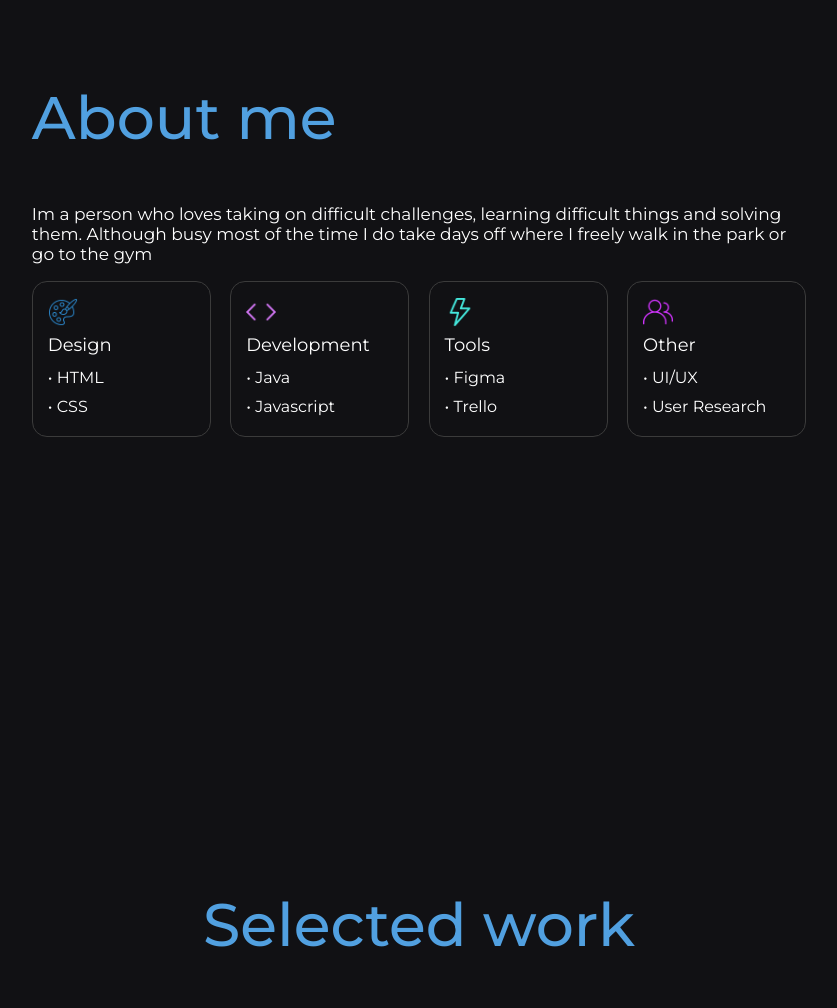
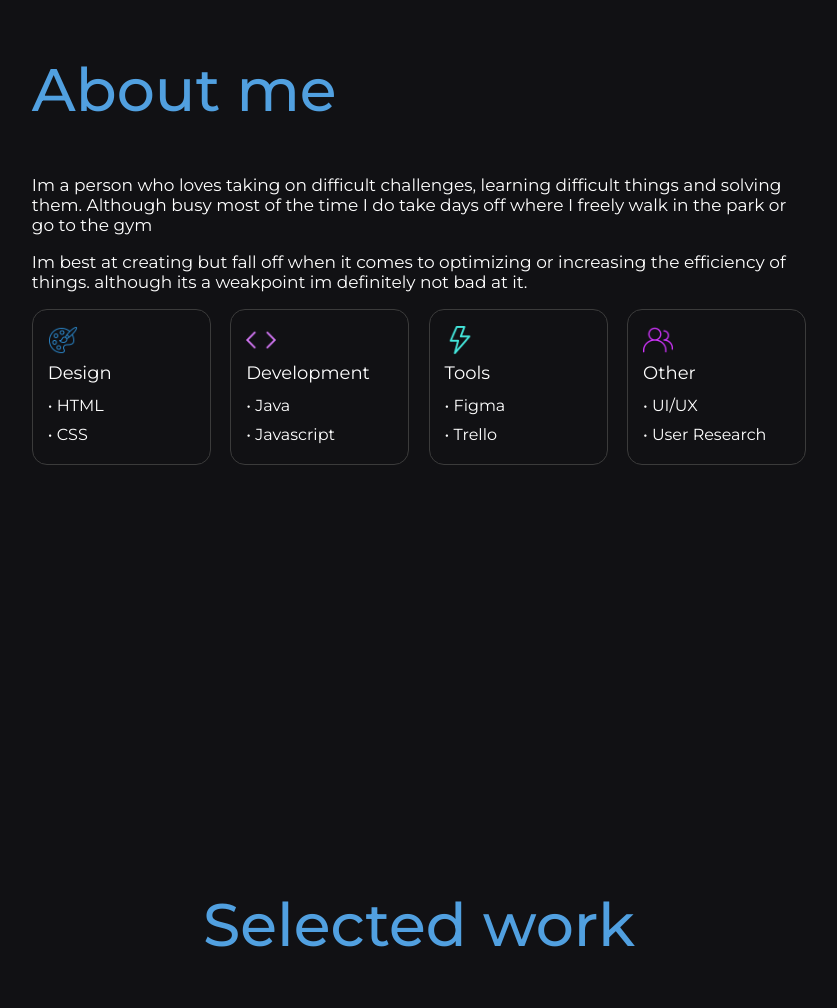
Before and after one commit to DinhmenhNguyen/DinhmenhNguyen.github.io, a plain HTML site: page index.html in a window 1280 px wide. Shown: the part 966-1974 px from the top of the page, without its empty margins (221-1058 px from the left). Drawn offline with Linux system fonts and the light colour scheme.

Commit message:
Added the final touches to the about me paragraph

```diff
--- a/index.html
+++ b/index.html
@@ -69,7 +69,8 @@
                         <p>Im a person who loves taking on difficult challenges, learning difficult things and solving
                             them. Although busy most of the time I do take days off where I freely walk in the park or
                             go to the gym</p>
-                        <p></p>
+                        <p>Im best at creating but fall off when it comes to optimizing or increasing the efficiency of
+                            things. although its a weakpoint im definitely not bad at it.</p>
                     </div>
                     <div class="about-me-blocks">
                         <div class="blocks">
```
